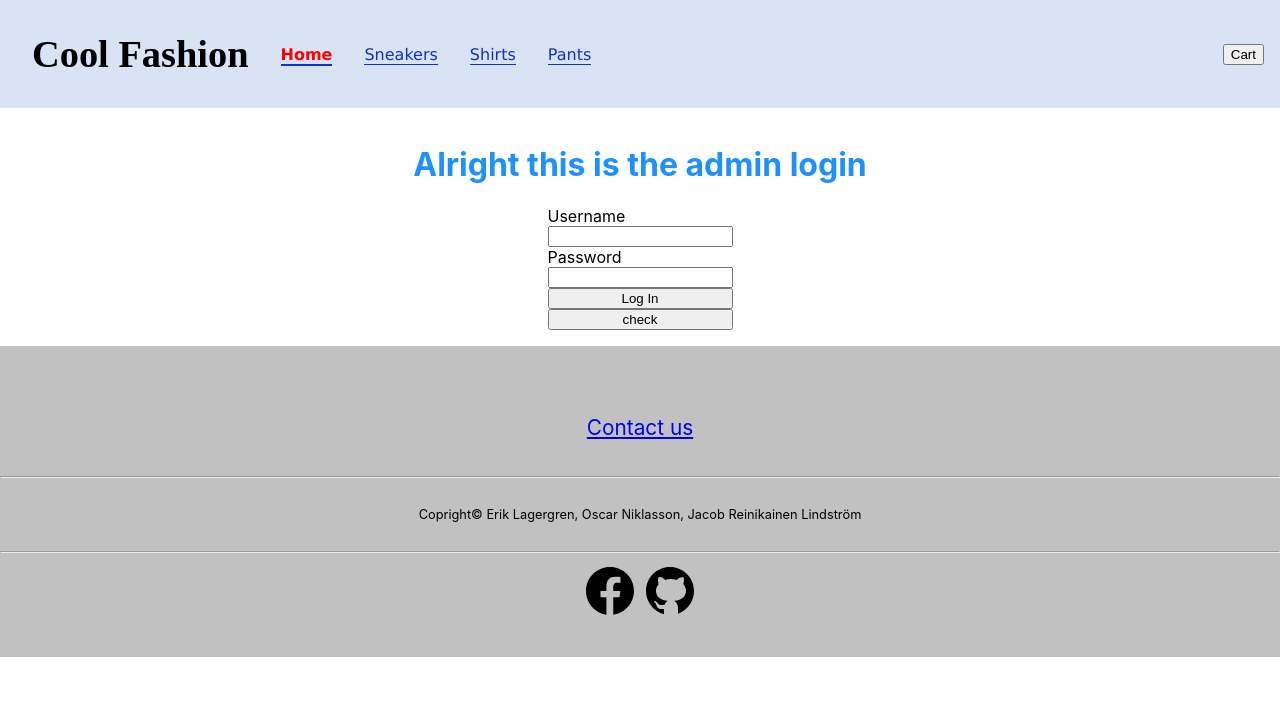
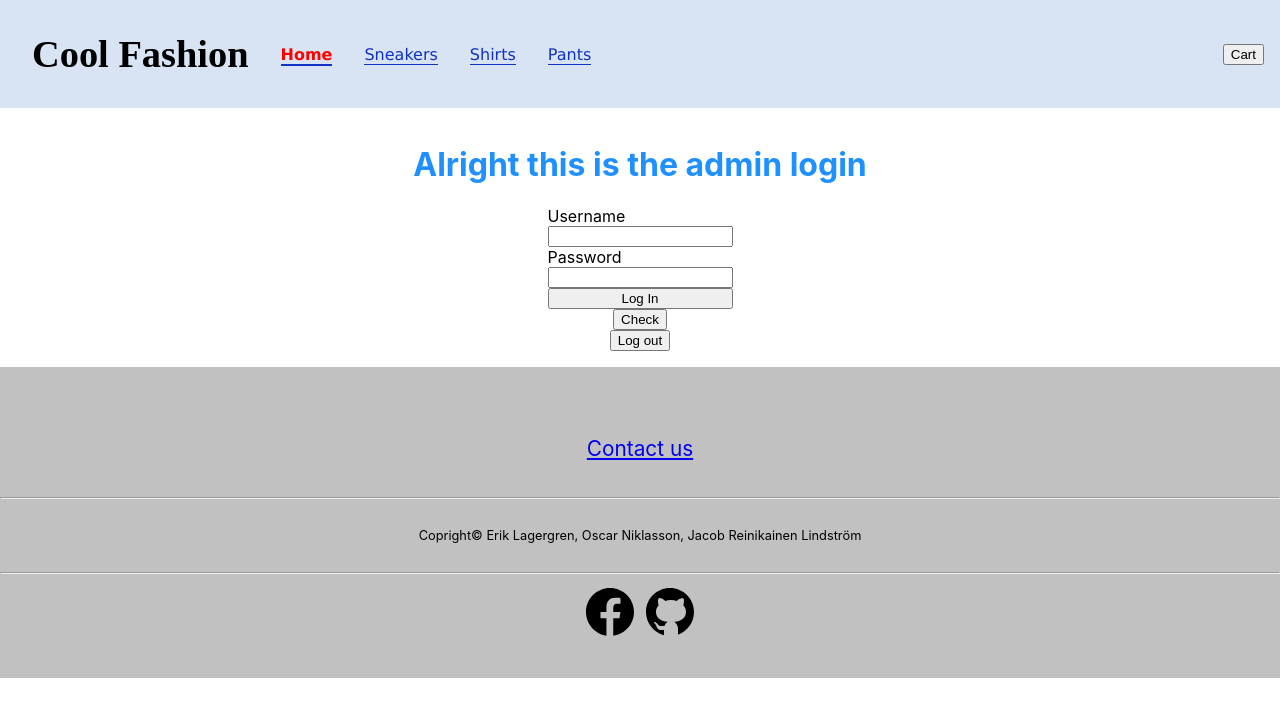
Before and after one commit to ErikLager/Agilt2.0, a React (Create React App) app in the folder cool-fashion-database/client/: page /login in a window 1280 px wide. Shown: the top 716 px of the page. Built offline with nearby package versions, Linux system fonts and the light colour scheme; no server answers; a web font is replaced by a local one.

Commit message:
Login page with working login, check and logout

```diff
--- a/cool-fashion-database/client/package.json
+++ b/cool-fashion-database/client/package.json
@@ -37,5 +37,5 @@
       "last 1 safari version"
     ]
   },
-  "proxy": "http://localhost:5004"
+  "proxy": "http://localhost:5005"
 }
--- a/cool-fashion-database/client/src/views/Login/Login.jsx
+++ b/cool-fashion-database/client/src/views/Login/Login.jsx
@@ -23,6 +23,7 @@ const Login = () => {
 		})
 		const data = await res.json()
 		console.log(data)
+		setAuthenticated(data)
 		console.log(formData)
 	}
 
@@ -33,21 +34,42 @@ const Login = () => {
 
 	async function checkAuthentication() {
 		console.log('Checking!')
-		const res = await fetch(`/api/authenticated`)
-		const data = await res.json()
-		setAuthenticated(data)
+		try {
+			const res = await fetch(`/api/authenticated`)
+			if (res.status !== 401) {
+				const data = await res.json()
+				setAuthenticated(data)
+			} else {
+				throw 'You are not logged in!'
+			}
+		} catch (error) {
+			console.error("Error: ", error);
+		}
+	}
+
+	async function logOut() {
+		try {
+			const res = await fetch(`/api/logout`)
+			if (res.status !== 401) {
+				const data = await res.json()
+				console.log(data)
+				setAuthenticated(null)
+			} else {
+				throw "You need to be logged in in order to log out";
+			}
+		} catch (error) {
+			console.error("Error: ", error)
+		}
 	}
 
 	useEffect(() => {
-		// checkAuthentication()
-		if (authenticated) {
-			console.log(authenticated)
-		}
-	})
+		checkAuthentication()
+	}, [])
 
 	return (
 		<div className={styles.container}>
 			<h1 className={styles.header}>Alright this is the admin login</h1>
+			{authenticated && <h2>YOU ARE LOGGED IN</h2>}
 			<form className={styles.form} onSubmit={logIn}>
 				<label>Username</label>
 				<input
@@ -71,8 +93,9 @@ const Login = () => {
 				>
 					Log In
 				</button>
-				<button onClick={() => checkAuthentication()}>check</button>
 			</form>
+			<button onClick={() => checkAuthentication()}>Check</button>
+			<button onClick={() => logOut()}>Log out</button>
 		</div>
 	)
 }
```
Also changed, not shown: 1 other file (tests, documents, lock files or other folders).
